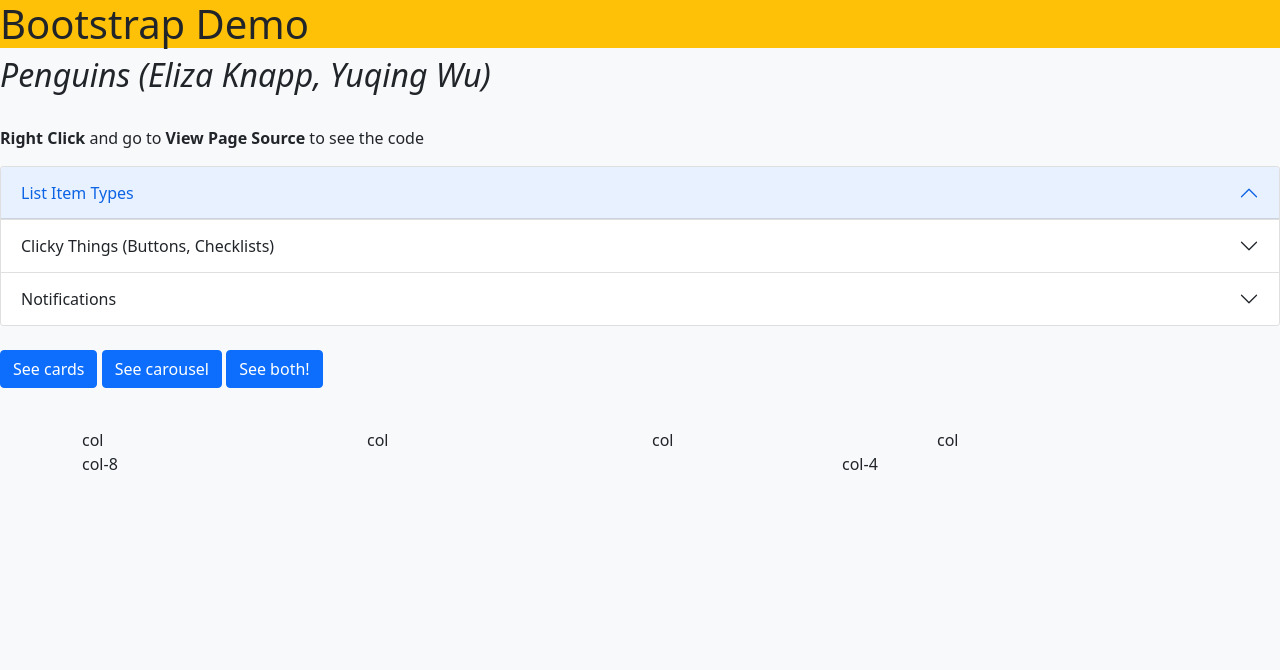
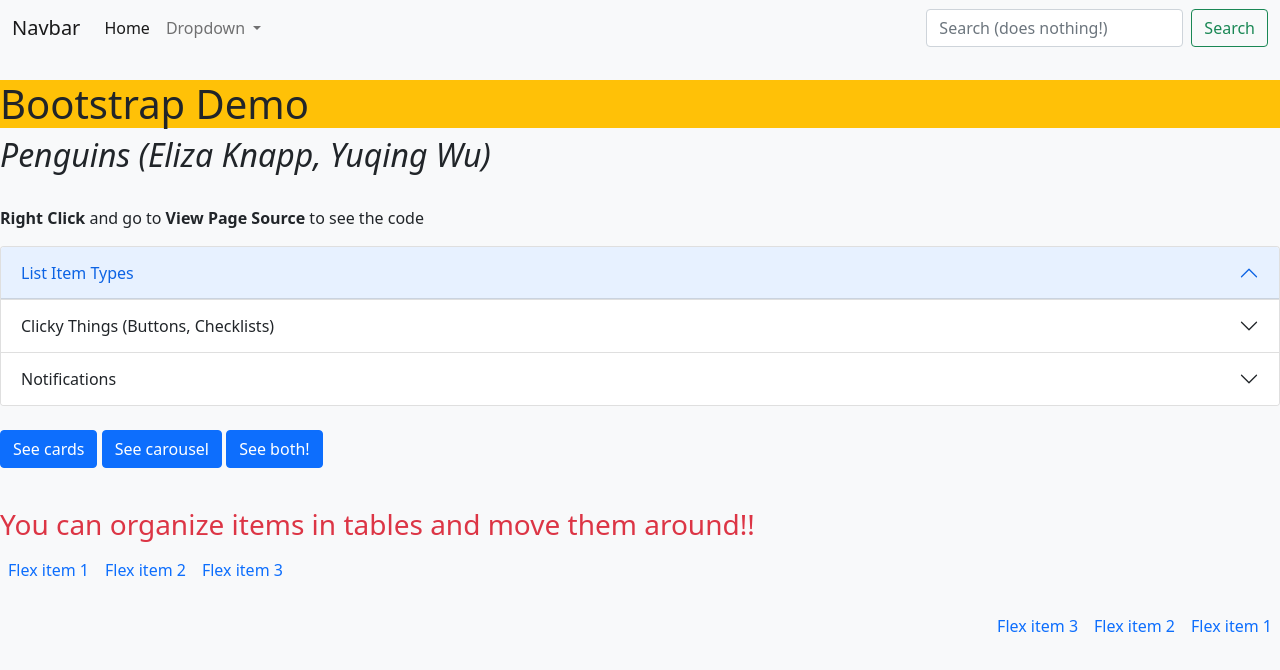
Before and after one commit to Lia-Nelson/workshop-repo, a plain HTML site: page 22_bt_penguins_elizaK-yuqingW/index.html in a window 1280 px wide. Drawn offline with nearby package versions, Linux system fonts and the light colour scheme.

Commit message:
all the parts

```diff
--- a/22_bt_penguins_elizaK-yuqingW/index.html
+++ b/22_bt_penguins_elizaK-yuqingW/index.html
@@ -16,6 +16,37 @@ K22 -- Who Does Frame Work For?
 
     <link href="https://cdn.jsdelivr.net/npm/bootstrap@5.1.3/dist/css/bootstrap.min.css" rel="stylesheet" integrity="sha384-1BmE4kWBq78iYhFldvKuhfTAU6auU8tT94WrHftjDbrCEXSU1oBoqyl2QvZ6jIW3" crossorigin="anonymous">
     <title>Bootstrap!</title>
+    <nav class="navbar navbar-expand-lg navbar-light bg-light">
+      <div class="container-fluid">
+        <a class="navbar-brand" href="#">Navbar</a>
+        <button class="navbar-toggler" type="button" data-bs-toggle="collapse" data-bs-target="#navbarSupportedContent" aria-controls="navbarSupportedContent" aria-expanded="false" aria-label="Toggle navigation">
+          <span class="navbar-toggler-icon"></span>
+        </button>
+        <div class="collapse navbar-collapse" id="navbarSupportedContent">
+          <ul class="navbar-nav me-auto mb-2 mb-lg-0">
+            <li class="nav-item">
+              <a class="nav-link active" aria-current="page" href="#">Home</a>
+            </li>
+            <li class="nav-item dropdown">
+              <a class="nav-link dropdown-toggle" href="#" id="navbarDropdown" role="button" data-bs-toggle="dropdown" aria-expanded="false">
+                Dropdown
+              </a>
+              <ul class="dropdown-menu" aria-labelledby="navbarDropdown">
+                <li><a class="dropdown-item" href="https://play2048.co/">2048</a></li>
+                <li><a class="dropdown-item" href="https://www.google.com/logos/2010/pacman10-i.html">Pacman</a></li>
+                <li><hr class="dropdown-divider"></li>
+                <li><a class="dropdown-item" href="#">Something else here</a></li>
+              </ul>
+            </li>
+          </ul>
+          <form class="d-flex">
+            <input class="form-control me-2" type="search" placeholder="Search (does nothing!)" aria-label="Search">
+            <button class="btn btn-outline-success" type="submit">Search</button>
+          </form>
+        </div>
+      </div>
+    </nav>
+    <br>
 </head>
 
 <body class="bg-light">
@@ -146,17 +177,17 @@ K22 -- Who Does Frame Work For?
 
     <br>
 
-    <div class="container">
-      <div class="row">
-        <div class="col">col</div>
-        <div class="col">col</div>
-        <div class="col">col</div>
-        <div class="col">col</div>
-      </div>
-      <div class="row">
-        <div class="col-8">col-8</div>
-        <div class="col-4">col-4</div>
-      </div>
+    <h3 class="text-danger" >You can organize items in tables and move them around!!</h3>
+
+    <div class="d-flex flex-row bd-highlight mb-3 text-primary">
+      <div class="p-2 bd-highlight">Flex item 1</div>
+      <div class="p-2 bd-highlight">Flex item 2</div>
+      <div class="p-2 bd-highlight">Flex item 3</div>
+    </div>
+    <div class="d-flex flex-row-reverse bd-highlight text-primary">
+      <div class="p-2 bd-highlight">Flex item 1</div>
+      <div class="p-2 bd-highlight">Flex item 2</div>
+      <div class="p-2 bd-highlight">Flex item 3</div>
     </div>
 
 
```
